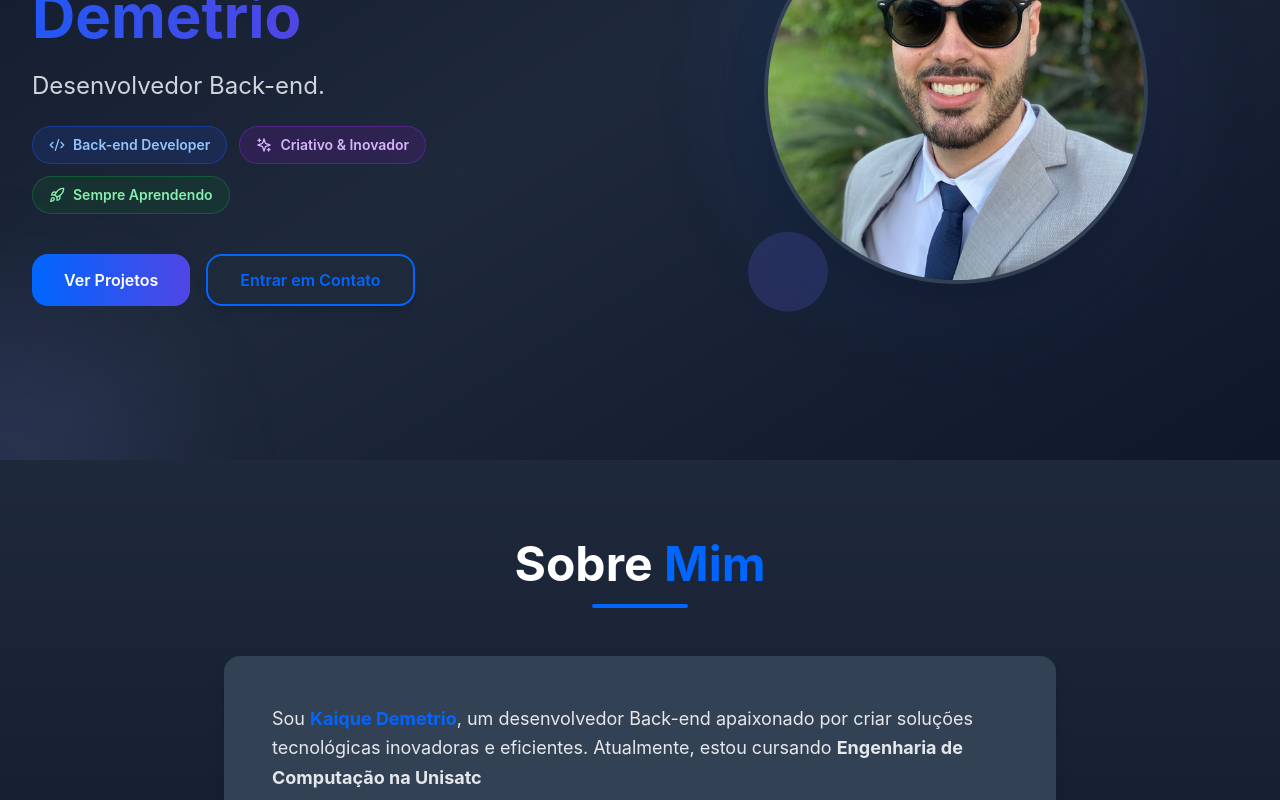
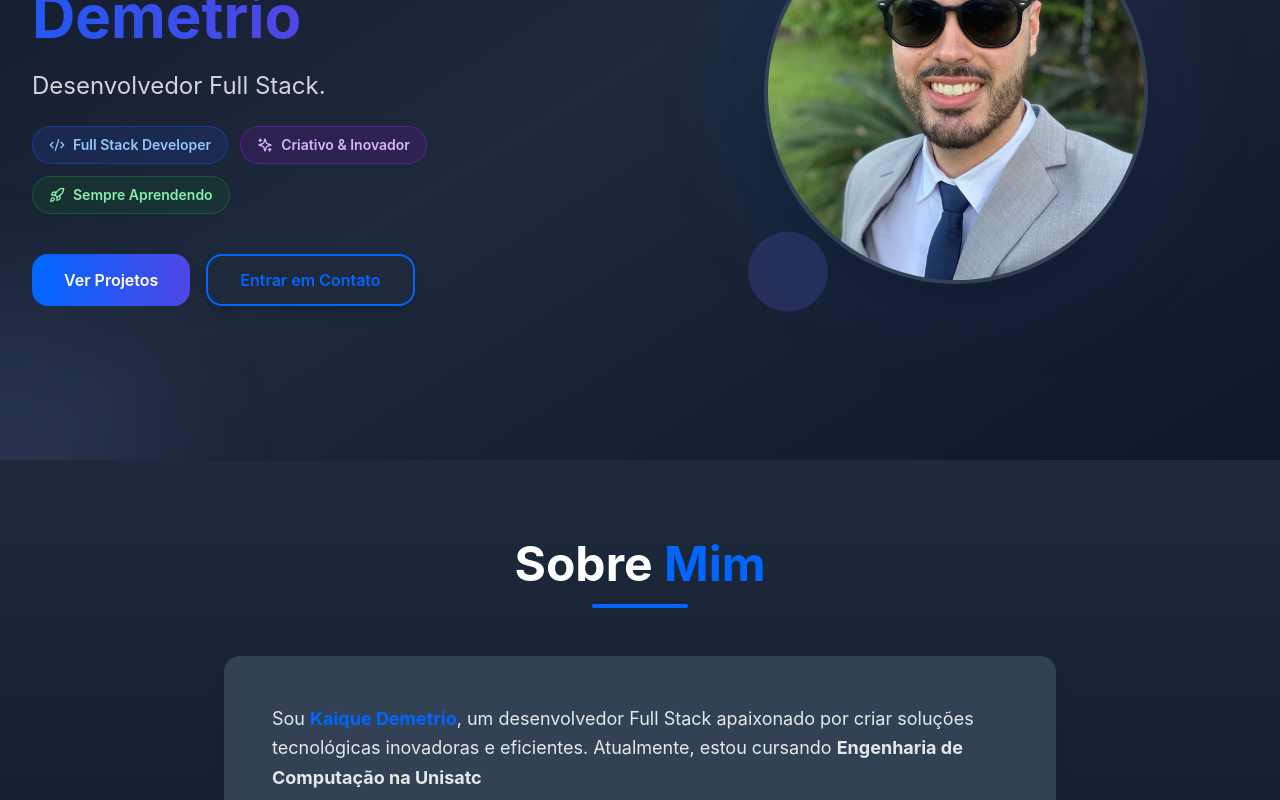
Before and after one commit to kaiquedm12/PortifolioDev, a Next.js app: page / in a window 1280 px wide. Shown: the part 340-1140 px from the top of the page. Built offline with nearby package versions, Linux system fonts and the light colour scheme.

Commit message:
ajustando para full stack

```diff
--- a/package.json
+++ b/package.json
@@ -2,7 +2,7 @@
   "name": "portifolio-kaique",
   "version": "2.0.0",
   "private": true,
-  "description": "Portfólio profissional de Kaique Demetrio - Desenvolvedor Full Stack",
+  "description": "Portfólio profissional de Kaique Demetrio - Desenvolvedor Full Stack especializado em C#, JavaScript, Python, React, Node.js e muito mais.",
   "author": "Kaique Demetrio <kaiquedemetrio@email.com>",
   "license": "MIT",
   "scripts": {
--- a/src/components/About.jsx
+++ b/src/components/About.jsx
@@ -28,7 +28,7 @@ const About = () => {
         >
           <p className="text-lg text-gray-200 leading-relaxed mb-6">
             Sou <strong className="text-primary">Kaique Demetrio</strong>, um
-            desenvolvedor Back-end apaixonado por criar soluções tecnológicas
+            desenvolvedor Full Stack apaixonado por criar soluções tecnológicas
             inovadoras e eficientes. Atualmente, estou cursando{' '}
             <strong>Engenharia de Computação na Unisatc</strong>
           </p>
--- a/src/components/Footer.jsx
+++ b/src/components/Footer.jsx
@@ -38,7 +38,7 @@ const Footer = () => {
               Kaique Demetrio
             </h3>
             <p className="text-gray-400 text-sm leading-relaxed">
-              Desenvolvedor Back-end.
+              Desenvolvedor Full Stack.
             </p>
           </motion.div>
 
--- a/src/components/Hero.jsx
+++ b/src/components/Hero.jsx
@@ -11,7 +11,7 @@ const Hero = () => {
   }
 
   const badges = [
-    { icon: Code2, text: 'Back-end Developer', color: 'bg-blue-900/30 text-blue-300 border border-blue-700/50' },
+    { icon: Code2, text: 'Full Stack Developer', color: 'bg-blue-900/30 text-blue-300 border border-blue-700/50' },
     { icon: Sparkles, text: 'Criativo & Inovador', color: 'bg-purple-900/30 text-purple-300 border border-purple-700/50' },
     { icon: Rocket, text: 'Sempre Aprendendo', color: 'bg-green-900/30 text-green-300 border border-green-700/50' },
   ]
@@ -64,7 +64,7 @@ const Hero = () => {
               transition={{ delay: 0.4, duration: 0.6 }}
               className="text-xl md:text-2xl text-gray-300 leading-relaxed"
             >
-              Desenvolvedor Back-end.
+              Desenvolvedor Full Stack.
             </motion.p>
 
             {/* Badges */}
--- a/src/pages/index.jsx
+++ b/src/pages/index.jsx
@@ -11,10 +11,10 @@ export default function Home() {
   return (
     <>
       <Head>
-        <title>Kaique Demetrio - Desenvolvedor Back-end</title>
+        <title>Kaique Demetrio - Desenvolvedor Full Stack</title>
         <meta
           name="description"
-          content="Portfólio de Kaique Demetrio - Desenvolvedor Back-end especializado em C#, JavaScript, Python, React, Node.js e muito mais."
+          content="Portfólio de Kaique Demetrio - Desenvolvedor Full Stack especializado em C#, JavaScript, Python, React, Node.js e muito mais."
         />
         <meta name="viewport" content="width=device-width, initial-scale=1" />
         <link rel="icon" href="/favicon.svg" type="image/svg+xml" />
```
